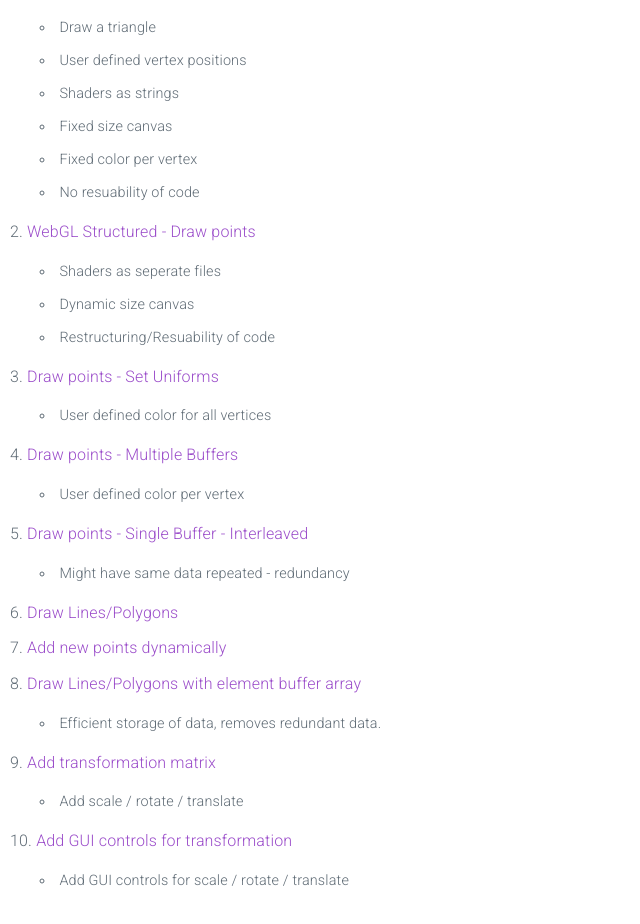
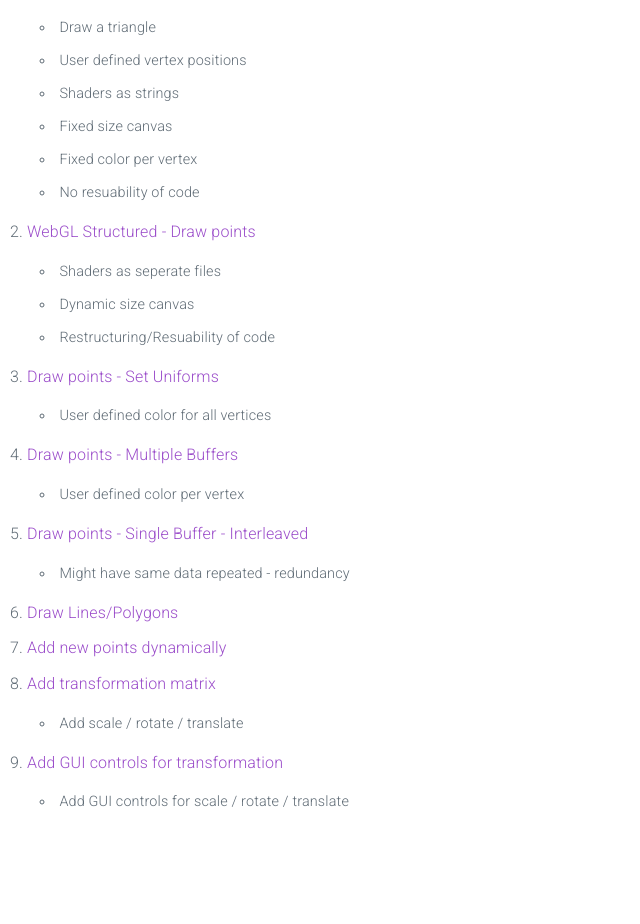
Before and after one commit to thesandx/graphics_demo, a website: page index.html in a window 1280 px wide. Shown: the part 110-1034 px from the top of the page, without its empty margins (0-640 px from the left). After the commit the page ends 958 px from the top, so only its background shows below. Drawn offline with nearby package versions, Linux system fonts and the light colour scheme.

Commit message:
Removed 8th ex for now

```diff
--- a/index.html
+++ b/index.html
@@ -57,10 +57,10 @@
 
 		<li> <a href="./src/webGL/example7/">Add new points dynamically </a> </li>
 
-		<li> <a href="./src/webGL/example8/">Draw Lines/Polygons with element buffer array </a> </li>
+		<!-- <li> <a href="./src/webGL/example8/">Draw Lines/Polygons with element buffer array </a> </li>
 		<ul>
 			<li>Efficient storage of data, removes redundant data.</li>
-		</ul>
+		</ul> -->
 
 		<li> <a href="./src/webGL/example9/">Add transformation matrix </a> </li>
 		<ul>
```
